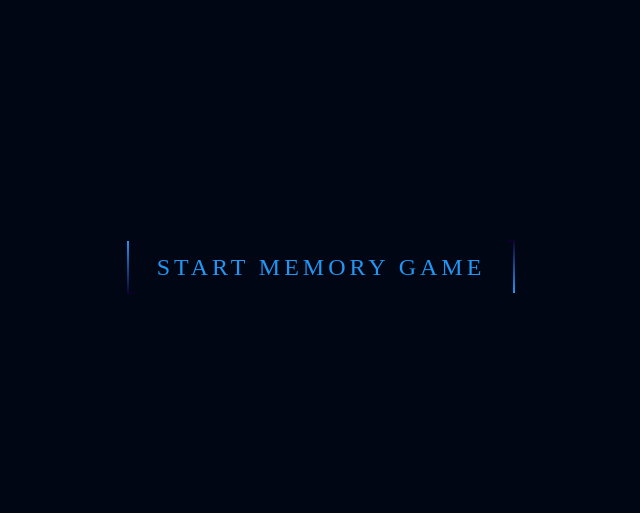
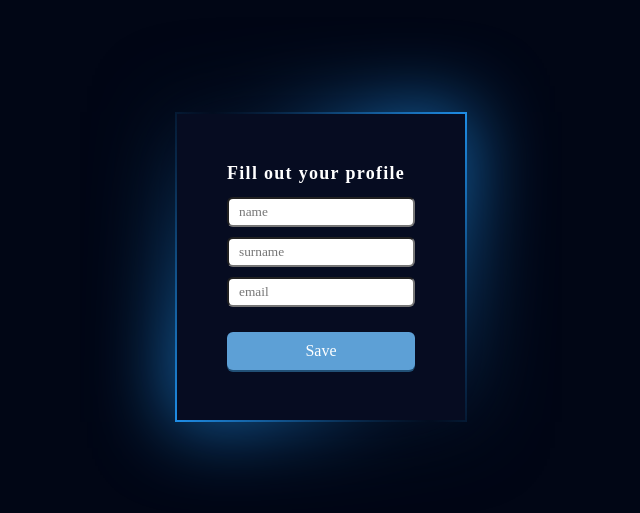
Before and after one commit to Druzhkova/Match-match-game, a React (Create React App) app: page /authorization in a window 1280 px wide. Before the commit this address led to /. Shown: the part 133-646 px from the top of the page, without its empty margins (319-959 px from the left). Built offline with nearby package versions, Linux system fonts and the light colour scheme.

Commit message:
feat: configure react-router

```diff
--- a/src/App.jsx
+++ b/src/App.jsx
@@ -1,17 +1,17 @@
 import React from 'react';
 import { Route, Switch, Redirect } from 'react-router-dom';
-import { MemoryGame } from './MemoryGame';
 import {
-  UserProfile, MainPage,
+  UserProfile, MainPage, StartPage, AuthorizationPage,
 } from './MemoryGame/components';
 
 function App() {
   return (
     <div>
       <Switch>
-        <Route exact path="/" component={MemoryGame} />
-        <Route path="/user" component={UserProfile} />
-        <Route path="/main" component={MainPage} />
+        <Route exact path="/" component={StartPage} />
+        <Route exact path="/authorization" component={AuthorizationPage} />
+        <Route path="/user-profile" component={UserProfile} />
+        <Route path="/memory-game" component={MainPage} />
         <Redirect to="/" />
       </Switch>
     </div>
--- a/src/MemoryGame/components/AuthorizationPage/AuthorizationPage.jsx
+++ b/src/MemoryGame/components/AuthorizationPage/AuthorizationPage.jsx
@@ -9,48 +9,17 @@ export function AuthorizationPage() {
   const [name, setName] = useState('');
   const [surname, setSurname] = useState('');
   const [email, setEmail] = useState('');
-  const [displaySpan, setDisplaySpan] = useState('block');
-
-  const [displayButton, setDisplayButton] = useState('flex');
-  const [displayContainerForm, setDisplayContainerForm] = useState('none');
 
   const history = useHistory();
-
   const dispatch = useDispatch();
 
   const authorization = useCallback(() => {
     dispatch(authorizationRequest({ name, surname, email }));
-    history.push('/user');
+    history.push('/user-profile');
   }, [dispatch, name, surname, email, history]);
 
-  const showButtonOutline = useCallback(() => {
-    setDisplaySpan('block');
-  }, [setDisplaySpan]);
-
-  const hideButtonOutline = useCallback(() => {
-    setDisplaySpan('none');
-  }, [setDisplaySpan]);
-
-  const onClickHundler = useCallback(() => {
-    setDisplayButton('none');
-    setDisplayContainerForm('flex');
-  }, []);
-
   return (
-    <>
-      <StartButton
-        display={displayButton}
-        onMouseOver={hideButtonOutline}
-        onMouseOut={showButtonOutline}
-        onClick={onClickHundler}
-      >
-        <Span display={displaySpan} />
-        <Span display={displaySpan} />
-        <Span display={displaySpan} />
-        <Span display={displaySpan} />
-        <span>Start memory game</span>
-      </StartButton>
-      <Container display={displayContainerForm}>
+    <Container>
       <Board>
         <Title>Fill out your profile</Title>
         <Form>
@@ -61,7 +30,6 @@ export function AuthorizationPage() {
         </Form>
       </Board>
     </Container>
-    </>
   );
 }
 
@@ -83,105 +51,3 @@ const Form = styled.form`
   justify-content: center;
   flex-direction: column;
 `;
-
-const Span = styled.span`
-  display: ${(props) => props.display};
-  position: absolute;
-  overflow: hidden;
-
-  &:nth-child(1) {
-    top: 0px;
-    left: 0px;
-    width: 100%;
-    height: 2px;
-    transition: 1s;
-    background: linear-gradient(to right, #0c002b, #2196f3);
-    animation: animate1 2s linear infinite;
-  }
-
-  @keyframes animate1{
-    0%{
-      transform: translateX(-100%)
-    }
-    100%{
-      transform: translateX(100%)
-    }
-  }
-
-  &:nth-child(2) {
-    top: 0;
-    right: 0;
-    width: 2px;
-    height: 100%;
-    background: linear-gradient(to bottom, #0c002b, #2196f3);
-    animation: animate2 2s linear infinite;
-    animation-delay: 1s;
-  }
-
-  @keyframes animate2{
-    0%{
-      transform: translateY(-100%)
-    }
-    100%{
-      transform: translateY(100%)
-    }
-  }
-
-  &:nth-child(3) {
-    bottom: 0;
-    left: 0;
-    width: 100%;
-    height: 2px;
-    background: linear-gradient(to left, #0c002b, #2196f3);
-    animation: animate3 2s linear infinite;
-  }
-
-  @keyframes animate3{
-    0%{
-      transform: translateX(100%)
-    }
-    100%{
-      transform: translateX(-100%)
-    }
-  }
-
-  &:nth-child(4) {
-    top: 0;
-    left: 0;
-    width: 2px;
-    height: 100%;
-    background: linear-gradient(to top, #0c002b, #2196f3);
-    animation: animate4 2s linear infinite;
-    animation-delay: 1s;
-  }
-
-  @keyframes animate4{
-    0%{
-      transform: translateY(100%)
-    }
-    100%{
-      transform: translateY(-100%)
-    }
-  }
-
-`;
-
-const StartButton = styled.span`
-  display: ${(props) => props.display};
-  position: relative;
-  padding: 15px 30px;
-  color: #2196f3;
-  text-transform: uppercase;
-  letter-spacing: 4px;
-  text-decoration: none;
-  text-align: center;
-  font-size: 24px;
-  overflow: hidden;
-  cursor: pointer;
-
-  &:hover {
-    color: #255784;
-    background: #2196f3;
-    box-shadow: 0 0 10px #2196f3, 0 0 40px #031321, 0 0 80px #2196f3;
-  }
-`;
--- a/src/MemoryGame/components/MainPage/MainPage.jsx
+++ b/src/MemoryGame/components/MainPage/MainPage.jsx
@@ -34,7 +34,7 @@ export function MainPage() {
   };
 
   const goToUserPage = useCallback(() => {
-    history.push('/user');
+    history.push('/user-profile');
   }, [history]);
 
   const logout = useCallback(() => {
--- /dev/null
+++ b/src/MemoryGame/components/StartPage/StartPage.jsx
@@ -0,0 +1,136 @@
+import React, { useState, useCallback } from 'react';
+import styled from 'styled-components';
+import { useHistory } from 'react-router-dom';
+
+export function StartPage() {
+  const [displaySpan, setDisplaySpan] = useState('block');
+  const history = useHistory();
+
+  const showButtonOutline = useCallback(() => {
+    setDisplaySpan('block');
+  }, [setDisplaySpan]);
+
+  const hideButtonOutline = useCallback(() => {
+    setDisplaySpan('none');
+  }, [setDisplaySpan]);
+
+  const onClickHundler = useCallback(() => {
+    history.push('/authorization');
+  }, [history]);
+
+  return (
+    <StartButton
+      onMouseOver={hideButtonOutline}
+      onMouseOut={showButtonOutline}
+      onClick={onClickHundler}
+    >
+      <Span display={displaySpan} />
+      <Span display={displaySpan} />
+      <Span display={displaySpan} />
+      <Span display={displaySpan} />
+      <span>Start memory game</span>
+    </StartButton>
+  );
+}
+
+const Span = styled.span`
+  display: ${(props) => props.display};
+  position: absolute;
+  overflow: hidden;
+
+  &:nth-child(1) {
+    top: 0px;
+    left: 0px;
+    width: 100%;
+    height: 2px;
+    transition: 1s;
+    background: linear-gradient(to right, #0c002b, #2196f3);
+    animation: animate1 2s linear infinite;
+  }
+
+  @keyframes animate1{
+    0%{
+      transform: translateX(-100%)
+    }
+    100%{
+      transform: translateX(100%)
+    }
+  }
+
+  &:nth-child(2) {
+    top: 0;
+    right: 0;
+    width: 2px;
+    height: 100%;
+    background: linear-gradient(to bottom, #0c002b, #2196f3);
+    animation: animate2 2s linear infinite;
+    animation-delay: 1s;
+  }
+
+  @keyframes animate2{
+    0%{
+      transform: translateY(-100%)
+    }
+    100%{
+      transform: translateY(100%)
+    }
+  }
+
+  &:nth-child(3) {
+    bottom: 0;
+    left: 0;
+    width: 100%;
+    height: 2px;
+    background: linear-gradient(to left, #0c002b, #2196f3);
+    animation: animate3 2s linear infinite;
+  }
+
+  @keyframes animate3{
+    0%{
+      transform: translateX(100%)
+    }
+    100%{
+      transform: translateX(-100%)
+    }
+  }
+
+  &:nth-child(4) {
+    top: 0;
+    left: 0;
+    width: 2px;
+    height: 100%;
+    background: linear-gradient(to top, #0c002b, #2196f3);
+    animation: animate4 2s linear infinite;
+    animation-delay: 1s;
+  }
+
+  @keyframes animate4{
+    0%{
+      transform: translateY(100%)
+    }
+    100%{
+      transform: translateY(-100%)
+    }
+  }
+
+`;
+
+const StartButton = styled.span`
+  display: block;
+  position: relative;
+  padding: 15px 30px;
+  color: #2196f3;
+  text-transform: uppercase;
+  letter-spacing: 4px;
+  text-decoration: none;
+  text-align: center;
+  font-size: 24px;
+  overflow: hidden;
+  cursor: pointer;
+
+  &:hover {
+    color: #255784;
+    background: #2196f3;
+    box-shadow: 0 0 10px #2196f3, 0 0 40px #031321, 0 0 80px #2196f3;
+  }
+`;
--- /dev/null
+++ b/src/MemoryGame/components/StartPage/index.js
@@ -0,0 +1 @@
+export { StartPage } from './StartPage';
--- a/src/MemoryGame/components/UserProfile/UserProfile.jsx
+++ b/src/MemoryGame/components/UserProfile/UserProfile.jsx
@@ -16,7 +16,7 @@ export function UserProfile() {
   }, [dispatch, history]);
 
   const goToMainPage = useCallback(() => {
-    history.push('/main');
+    history.push('/memory-game');
   }, [history]);
 
   return (
--- a/src/MemoryGame/components/index.js
+++ b/src/MemoryGame/components/index.js
@@ -7,3 +7,4 @@ export {
 } from './AuthorizationPage';
 export { UserProfile, UserProfileReducer } from './UserProfile';
 export { MainPage, mainPageReduser } from './MainPage';
+export { StartPage } from './StartPage';
```
Lines whose indentation alone changed are shown as unchanged.
